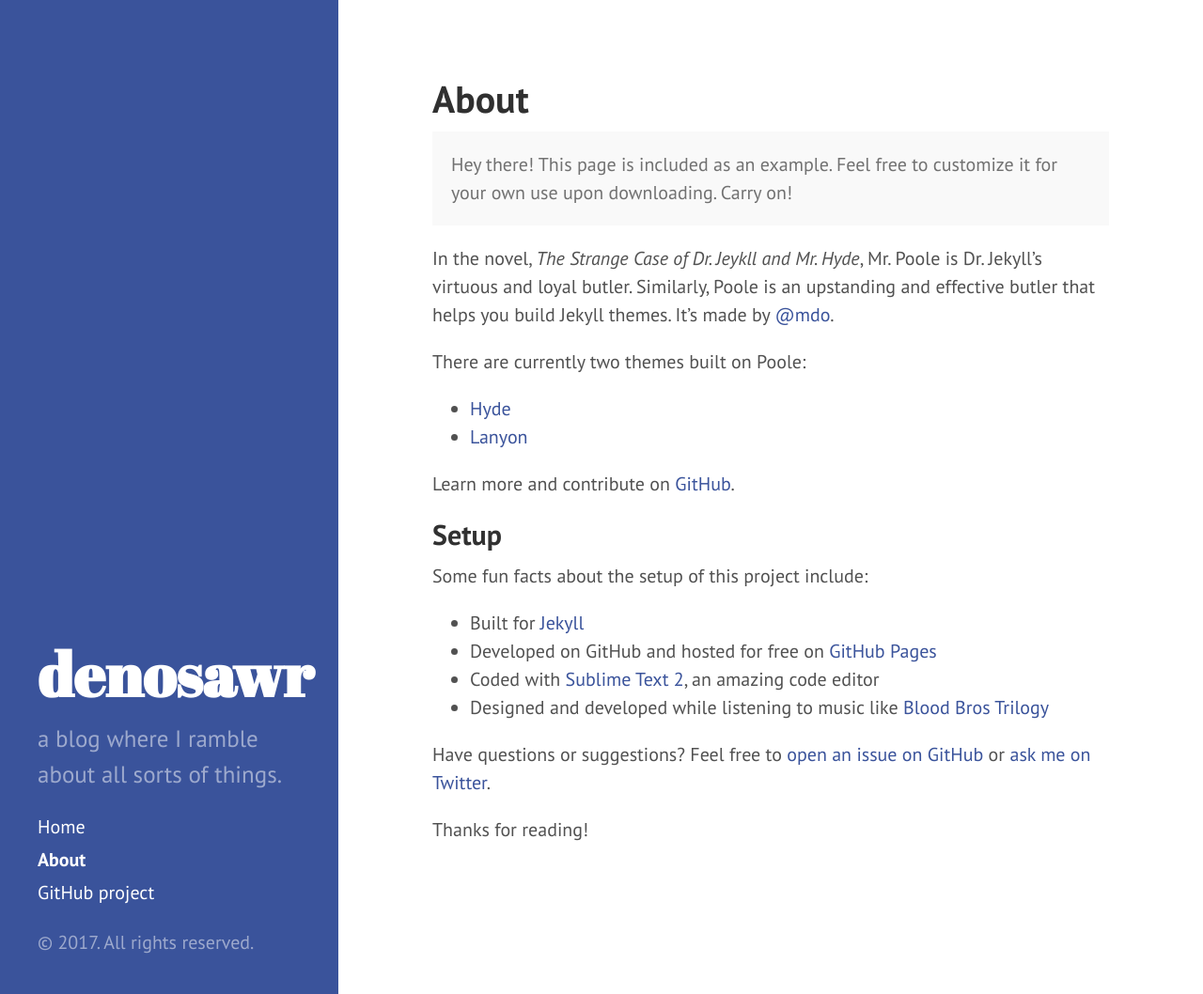
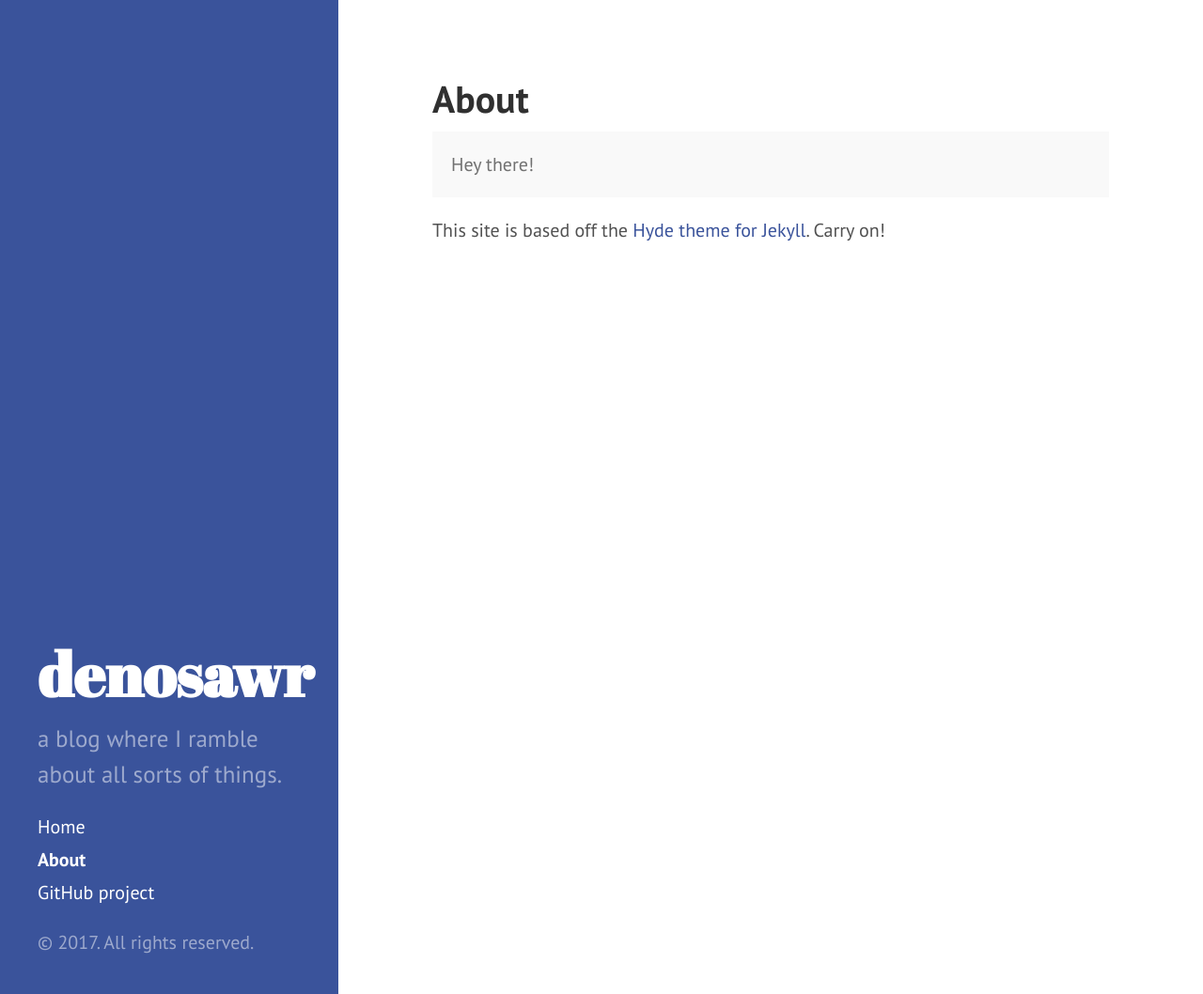
Before and after one commit to denosawr/blog, a Jekyll site: the page built from about.md, in a window 1280 px wide and 1058 px high. Shown: the whole window at 94% size. Built offline with Jekyll 4.4.1, drawn with Linux system fonts in a browser that asks for light colours; Markdown is read by kramdown in place of the engine named in the settings.

Commit message:
Update about.md

```diff
--- a/about.md
+++ b/about.md
@@ -4,27 +4,6 @@ title: About
 ---
 
 <p class="message">
-  Hey there! This page is included as an example. Feel free to customize it for your own use upon downloading. Carry on!
+  Hey there!
 </p>
-
-In the novel, *The Strange Case of Dr. Jeykll and Mr. Hyde*, Mr. Poole is Dr. Jekyll's virtuous and loyal butler. Similarly, Poole is an upstanding and effective butler that helps you build Jekyll themes. It's made by [@mdo](https://twitter.com/mdo).
-
-There are currently two themes built on Poole:
-
-* [Hyde](http://hyde.getpoole.com)
-* [Lanyon](http://lanyon.getpoole.com)
-
-Learn more and contribute on [GitHub](https://github.com/poole).
-
-## Setup
-
-Some fun facts about the setup of this project include:
-
-* Built for [Jekyll](http://jekyllrb.com)
-* Developed on GitHub and hosted for free on [GitHub Pages](https://pages.github.com)
-* Coded with [Sublime Text 2](http://sublimetext.com), an amazing code editor
-* Designed and developed while listening to music like [Blood Bros Trilogy](https://soundcloud.com/maddecent/sets/blood-bros-series)
-
-Have questions or suggestions? Feel free to [open an issue on GitHub](https://github.com/poole/issues/new) or [ask me on Twitter](https://twitter.com/mdo).
-
-Thanks for reading!
+This site is based off the [Hyde theme for Jekyll](https://github.com/poole/hyde). Carry on!
```
